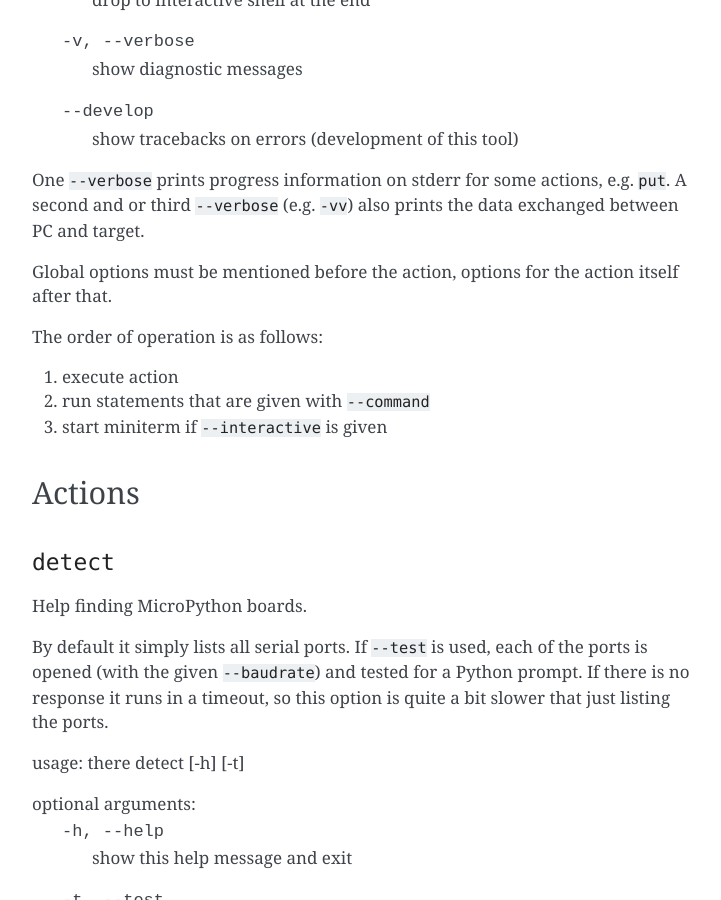
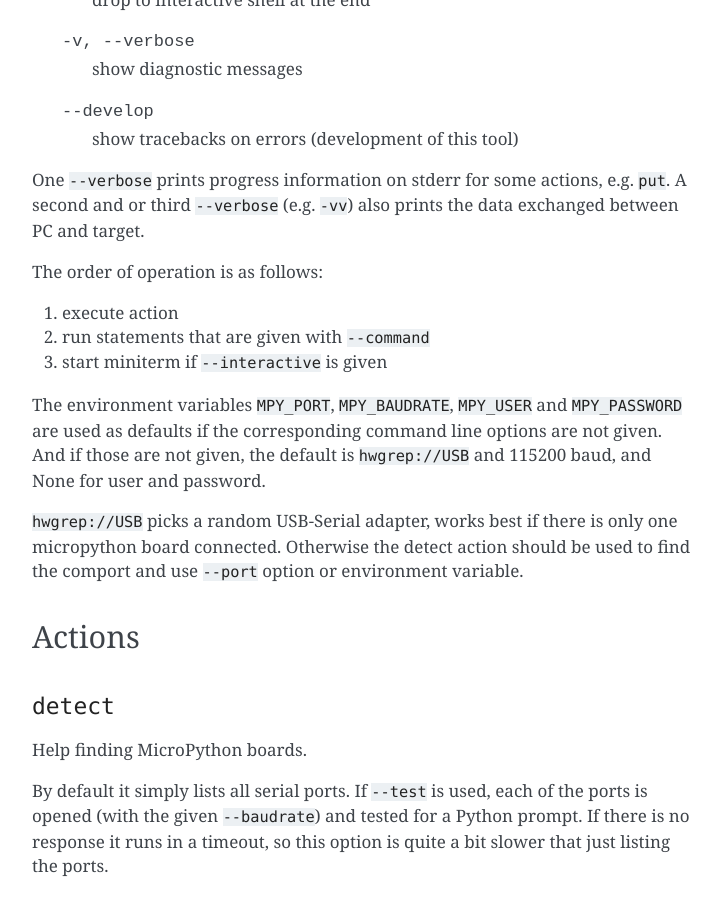
Before and after one commit to zsquareplusc/mpy-repl-tool, a Sphinx documentation site: the page built from documentation/commandline.rst, in a window 1280 px wide and 900 px high, scrolled down 688 px. Shown: the whole window, without its empty margins (388-1109 px from the left). Built offline with Sphinx 7.4.7, drawn with Linux system fonts in a browser that asks for light colours.

Commit message:
feat(there): allow any order of arguments, typos, env vars for user/password

```diff
--- a/documentation/commandline.rst
+++ b/documentation/commandline.rst
@@ -29,14 +29,21 @@
 ``put``. A second and or third ``--verbose`` (e.g. ``-vv``) also prints the
 data exchanged between PC and target.
 
-Global options must be mentioned before the action, options for the action
-itself after that.
-
 The order of operation is as follows:
 
 1) execute action
 2) run statements that are given with ``--command``
 3) start miniterm if ``--interactive`` is given
+
+The environment variables ``MPY_PORT``, ``MPY_BAUDRATE``, ``MPY_USER`` and
+``MPY_PASSWORD`` are used as defaults if the corresponding command line options
+are not given. And if those are not given, the default is ``hwgrep://USB`` and
+115200 baud, and None for user and password.
+
+``hwgrep://USB`` picks a random USB-Serial adapter, works best if there
+is only one micropython board connected. Otherwise the detect action should
+be used to find the comport and use ``--port`` option or environment
+variable.
 
 
 Actions
```
Also changed, not shown: 1 other file.
